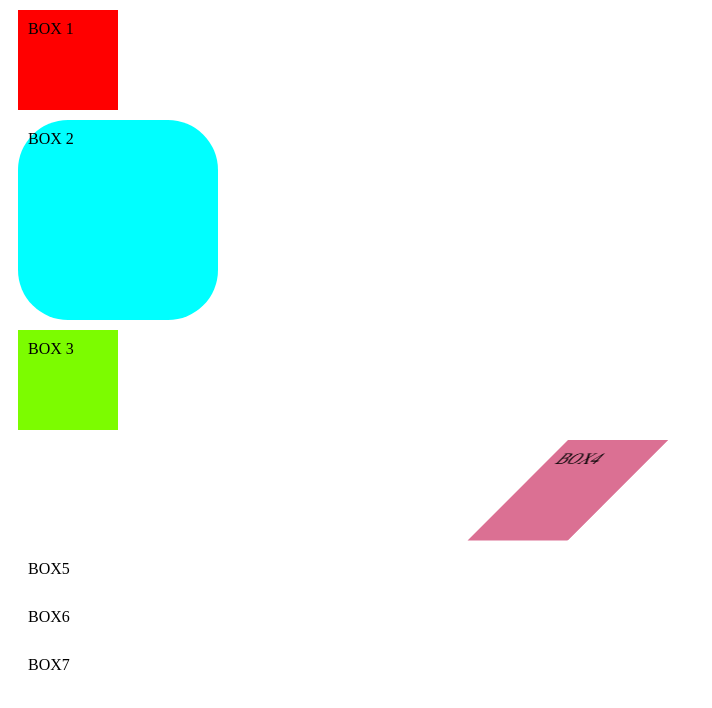
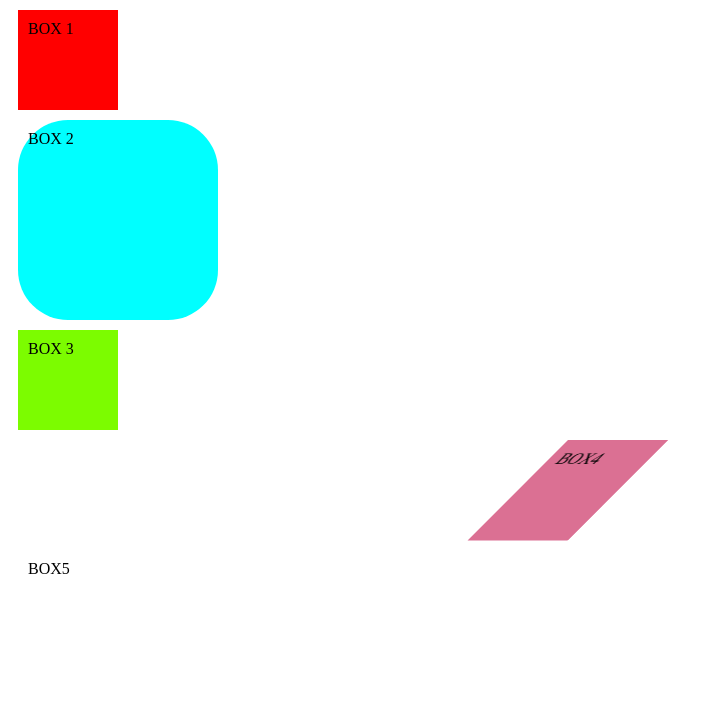
Before and after one commit to skyrocketideas/boxes2, a plain HTML site: page index.html in a window 1280 px wide. Shown: the whole page, without its empty margins (0-712 px from the left). Drawn offline with Linux system fonts and the light colour scheme.

Commit message:
boxes minus

```diff
--- a/index.html
+++ b/index.html
@@ -13,8 +13,6 @@
     <div id="box3">BOX 3</div>
     <div id="box4">BOX4</div>
     <div id="box5">BOX5</div>
-    <div id="box6">BOX6</div>
-    <div id="box7">BOX7</div>
 
     <script src=""></script>
 </body>
```
